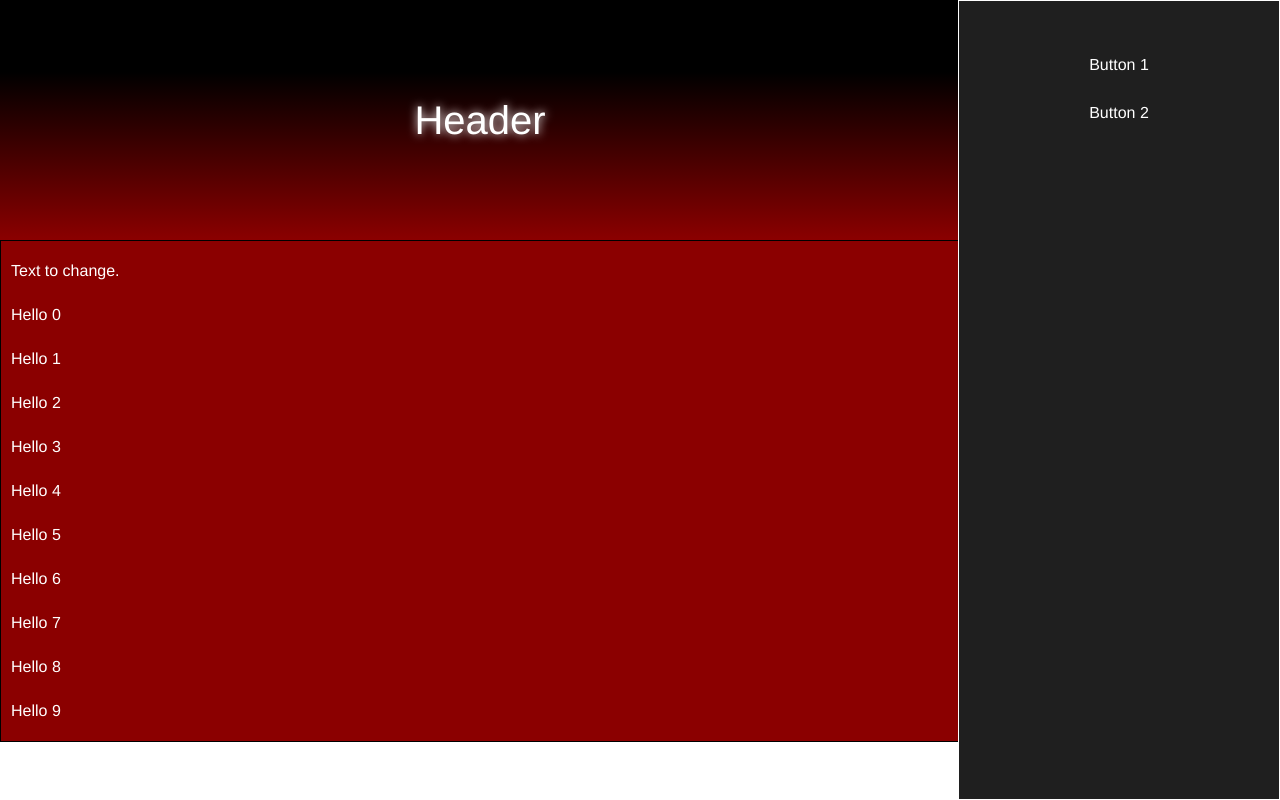
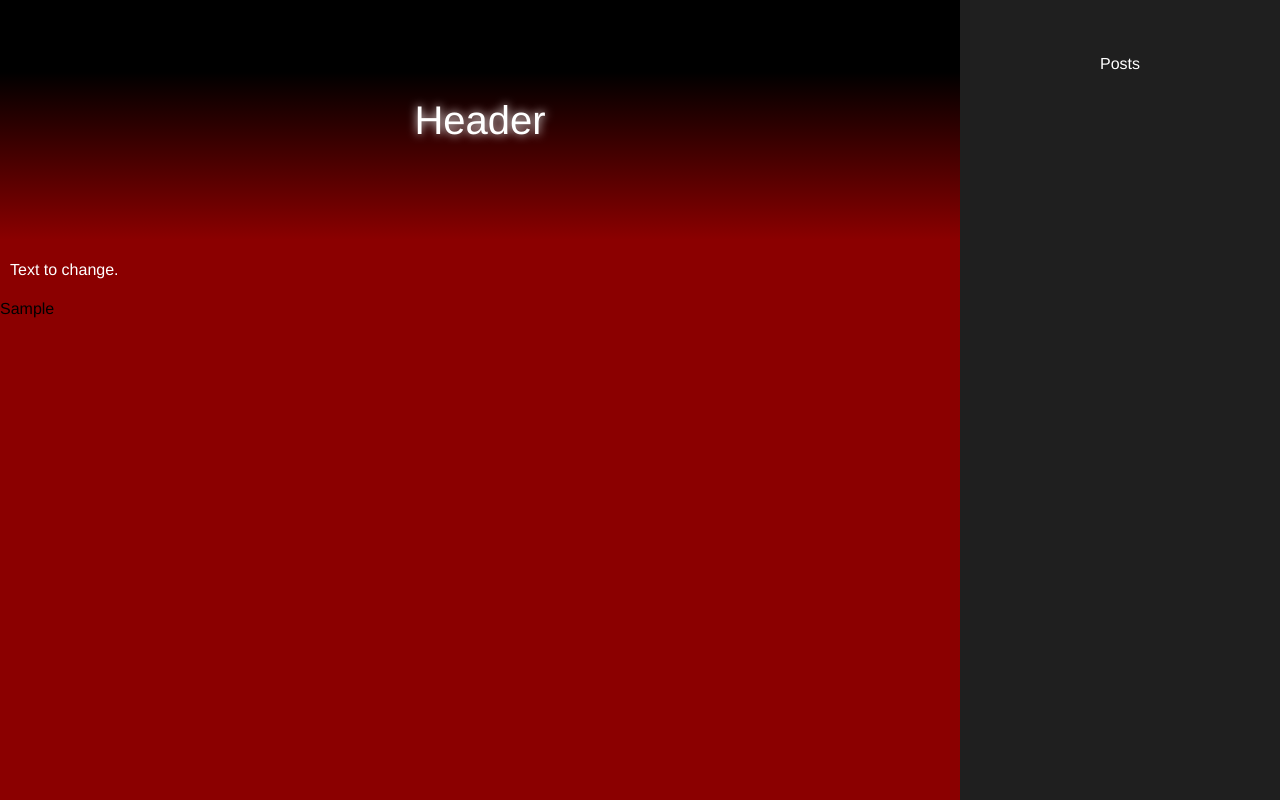
Before and after one commit to Ch3shireDev/KittenPages, a PHP site: page / in a window 1280 px wide. Run offline with PHP 8.4, Linux system fonts and the light colour scheme; tables that the repository leaves empty or names only in its code hold one stand-in row (values such as "Sample post"); some libraries are stand-ins or nearby versions.

Commit message:
Created ./posts directory and config.php file
config.php is from project before. Also fixed css styles.

```diff
--- /dev/null
+++ b/config.php
@@ -0,0 +1,16 @@
+<?php
+/* Database credentials. Assuming you are running MySQL
+server with default setting (user 'root' with no password) */
+define('DB_SERVER', 'localhost');
+define('DB_USERNAME', 'cheshire');
+define('DB_PASSWORD', 'ppp');
+define('DB_NAME', 'test');
+
+/* Attempt to connect to MySQL database */
+$link = mysqli_connect(DB_SERVER, DB_USERNAME, DB_PASSWORD, DB_NAME);
+
+// Check connection
+if($link === false){
+    die("ERROR: Could not connect. " . mysqli_connect_error());
+}
+?>
--- a/index.php
+++ b/index.php
@@ -17,9 +17,11 @@
         </div>
     </div>
     <div class="sidebar">
-        <?php
-        include 'navigation.php';
-        ?>
+        <div class="navigation">
+            <?php
+            include 'navigation.php';
+            ?>
+        </div>
     </div>
 </body>
 </html>
--- a/navigation.js
+++ b/navigation.js
@@ -1,4 +1,18 @@
-$(".button").click(function (e) {
-    var value = $(e.target).text();
-    fun(value);
+$(".button").click(function () {
+    var value = $(".button").index(this);
+    //alert(value);
+    if (value == 0) {
+        $.ajax({
+            method: 'get',
+            url: 'posts.php',
+            data: {
+                //'myString': scriptString,
+                'ajax': true
+            },
+            success: function (data) {
+                alert(data);
+                //$('#kot').text(data);
+            }
+        });
+    }
 });
--- a/navigation.php
+++ b/navigation.php
@@ -2,6 +2,5 @@
 
 ?>
 
-<div class="button">Button 1</div>
-<div class="button">Button 2</div>
+<div class="button">Posts</div>
 <script type="text/javascript" src="navigation.js"></script>
--- a/posts.php
+++ b/posts.php
@@ -1,5 +1,4 @@
 <?php
-    for($i=0;$i<10;$i++){
-        echo "<p>Hello ".$i."</p>";
-    }
+$index = 0;
+include "./posts/show.php";
 ?>
--- /dev/null
+++ b/posts/show.php
@@ -0,0 +1,19 @@
+<?php
+include_once('config.php');
+
+if(!isset($index))exit;
+
+$i = $index;
+$x = mysqli_query($link, "select * from posts order by id desc limit ".$i.", 1");
+$x = mysqli_fetch_all($x)[0];
+
+$id = $x[0];
+$title = $x[1];
+$message = $x[2];
+$author = $x[3];
+$date = $x[4];
+
+echo $message;
+    //echo Baloon($title,$message,$author,$date,$id);
+
+?>
--- a/style.css
+++ b/style.css
@@ -1,19 +1,26 @@
-body * {
-    /*box-sizing:border-box;*/
-    /*opacity: 0.5;*/
-    font-family: "Helvetica Neue", Helvetica, Arial, sans-serif;
-    /*position: relative;*/
-    position: absolute;
-    /*border: 1px solid;*/
-    padding: 0;
-    /*overflow: hidden;*/
+html {
+    min-height: 100%; /* make sure it is at least as tall as the viewport */
+    position: relative;
+}
+
+body {
+    background-color: #1f1f1f
+}
+    body * {
+        font-family: "Helvetica Neue", Helvetica, Arial, sans-serif;
+        position: absolute;
+    }
+
+.mainbar, .sidebar{
+    /*display: table-cell;*/
 }
 
 .mainbar {
+    top: 0;
+    bottom: 0;
     left: 0;
     right: 25%;
-    top: 0;
-    bottom: 0;
+    background-color: darkred;
 }
 
     .mainbar * {
@@ -23,21 +30,41 @@
         bottom: 0;
     }
 
+    .mainbar .content {
+        top: 30%;
+        background-color: transparent;
+        position: relative;
+    }
+
+        .mainbar .content * {
+            position: relative;
+            vertical-align: text-top;
+            top: 0;
+            padding: 5px;
+            left: 5px;
+            color: white;
+        }
+
+
 .sidebar {
+    /*position: page;*/
+    top: 0;
     right: 0;
+    bottom: 0;
     width: 25%;
-    top: 0;
-    bottom: 0;
+    background-color: transparent;
+}
+
+.navigation {
+    position: relative;
+    margin-top: 0;
+    padding-top: 0;
     background-color: #1f1f1f;
     color: white;
-    position: page;
-    margin:0;
-    padding: 0;
-    position:fixed;
+    position: relative;
 }
 
 .header {
-    /*display: table;*/
     top: 0;
     height: 30%;
     width: 100%;
@@ -57,26 +84,6 @@
         align-content: center;
     }
 
-.content {
-    top: 30%;
-    border: 1px solid;
-    background-color: darkred;
-    position: relative;
-}
-
-    .content * {
-        position: relative;
-        vertical-align: text-top;
-        top: 0;
-        padding: 5px;
-        left: 5px;
-        color: white;
-    }
-
-.sidebar {
-    display: block !important;
-    border: 1px solid;
-}
 
     .sidebar * {
         top: 5%;
```
Also changed, not shown: diagram.png, posts/browse.php (added), posts/delete.php (added), posts/edit.php (added), posts/preview.php (added), posts/publish.php (added), posts/read.php (added), posts/write.php (added), 2 other files.
